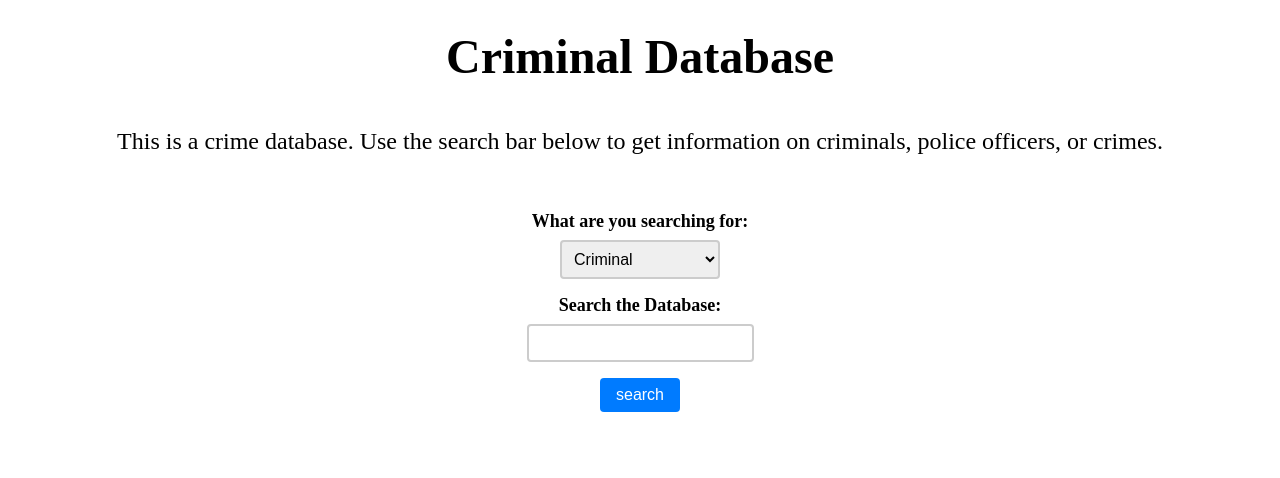
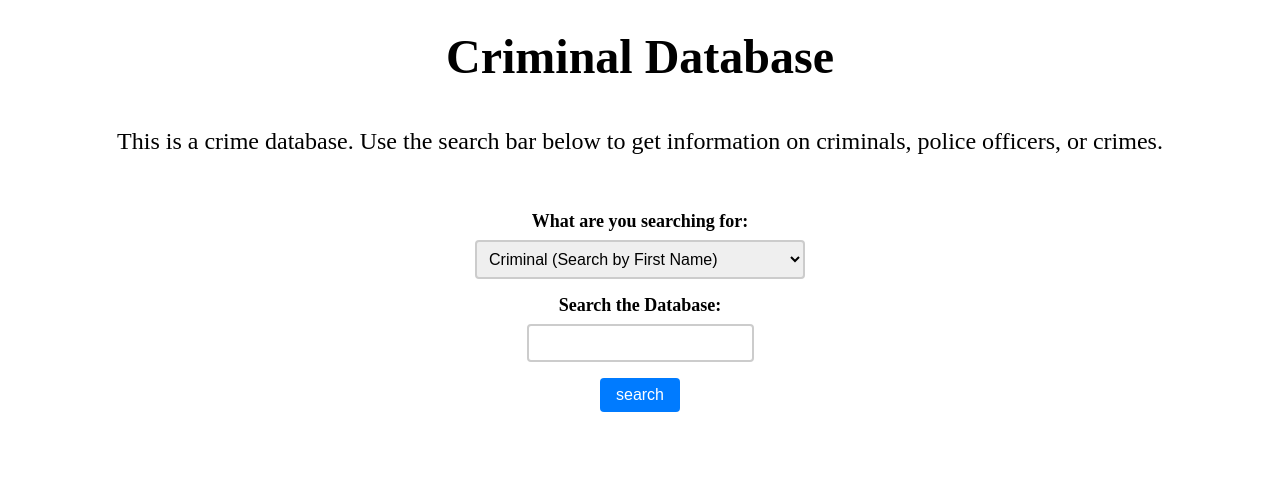
Before and after one commit to StevenAHan/City-Jail-Database, a Flask app: template templates/logged_home.html in a window 1280 px wide. Shown: the part 204-682 px from the top of the page. Run offline with Flask 3, Linux system fonts and the light colour scheme; the template is opened without the code that fills it, so the values that code supplies are empty; some libraries are stand-ins or nearby versions.

Commit message:
added clarification

```diff
--- a/templates/logged_home.html
+++ b/templates/logged_home.html
@@ -17,12 +17,12 @@
     <form action="/search", method="POST">
       <label for="search-type">What are you searching for:</label>
       <select id="search-type" name="search-type">
-        <option value="criminals,First">Criminal</option>
-        <option value="officers,First">Officer</option>
-        <option value="probation officer,First">Probation Officer</option>
-        <option value="Crimes,Crime_id">Crimes</option>
-        <option value="sentences,Sentence_id">Sentences</option>
-        <option value="Appeals,Appeal_id">Appeals</option>
+        <option value="criminals,First">Criminal (Search by First Name)</option>
+        <option value="officers,First">Officer (Search by First Name)</option>
+        <option value="probation officer,First">Probation Officer (Search by First Name)</option>
+        <option value="Crimes,Crime_id">Crimes (Search by ID)</option>
+        <option value="sentences,Sentence_id">Sentences (Search by ID)</option>
+        <option value="Appeals,Appeal_id">Appeals (Search by ID)</option>
 
 
       </select>
```
